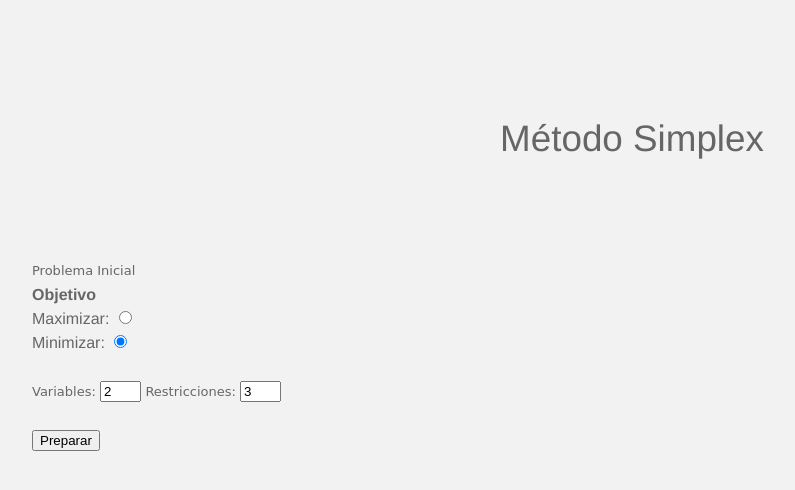
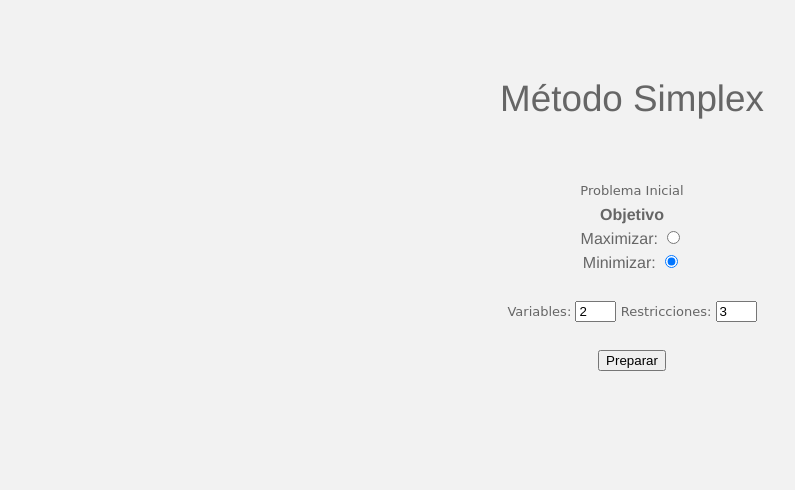
Before and after one commit to JuanZabala21/Simplex-Method, a plain HTML site: page index.html in a window 1280 px wide. Shown: the whole page, without its empty margins (8-803 px from the left). Drawn offline with Linux system fonts and the light colour scheme.

Commit message:
Update index.html

```diff
--- a/index.html
+++ b/index.html
@@ -9,10 +9,10 @@
 <body>
 <section id="main-content">
         <article>
-            <header>
+
                 <h1>Método Simplex</h1>
-            </header>
 
+        <center>
             <div class="content" id="content">
                 <form action="" method="post">
                     <label id="h1">Problema Inicial </label><br>
@@ -34,5 +34,6 @@
             </div>
       </article>
     </section>
+   </center>
 </body>
 </html>
```
